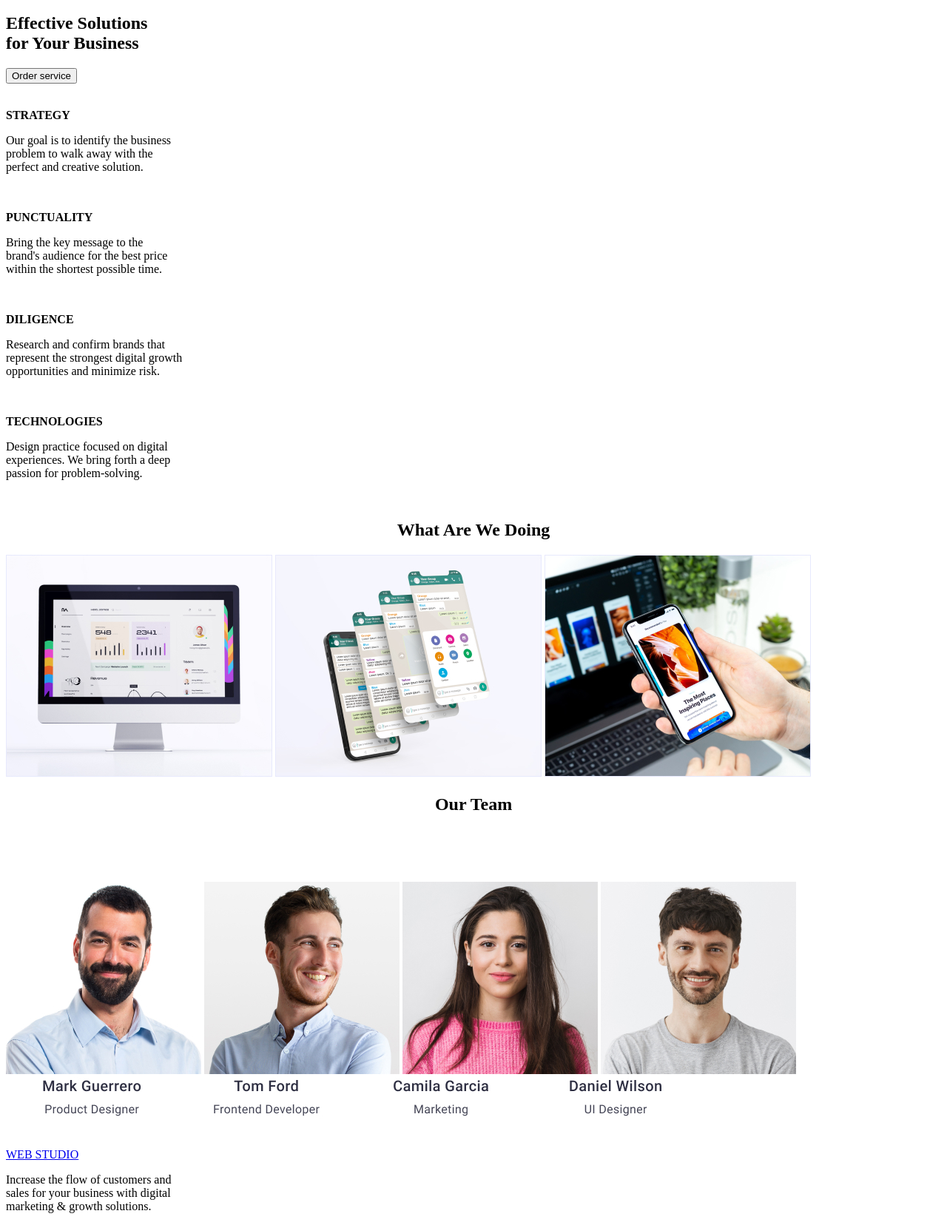
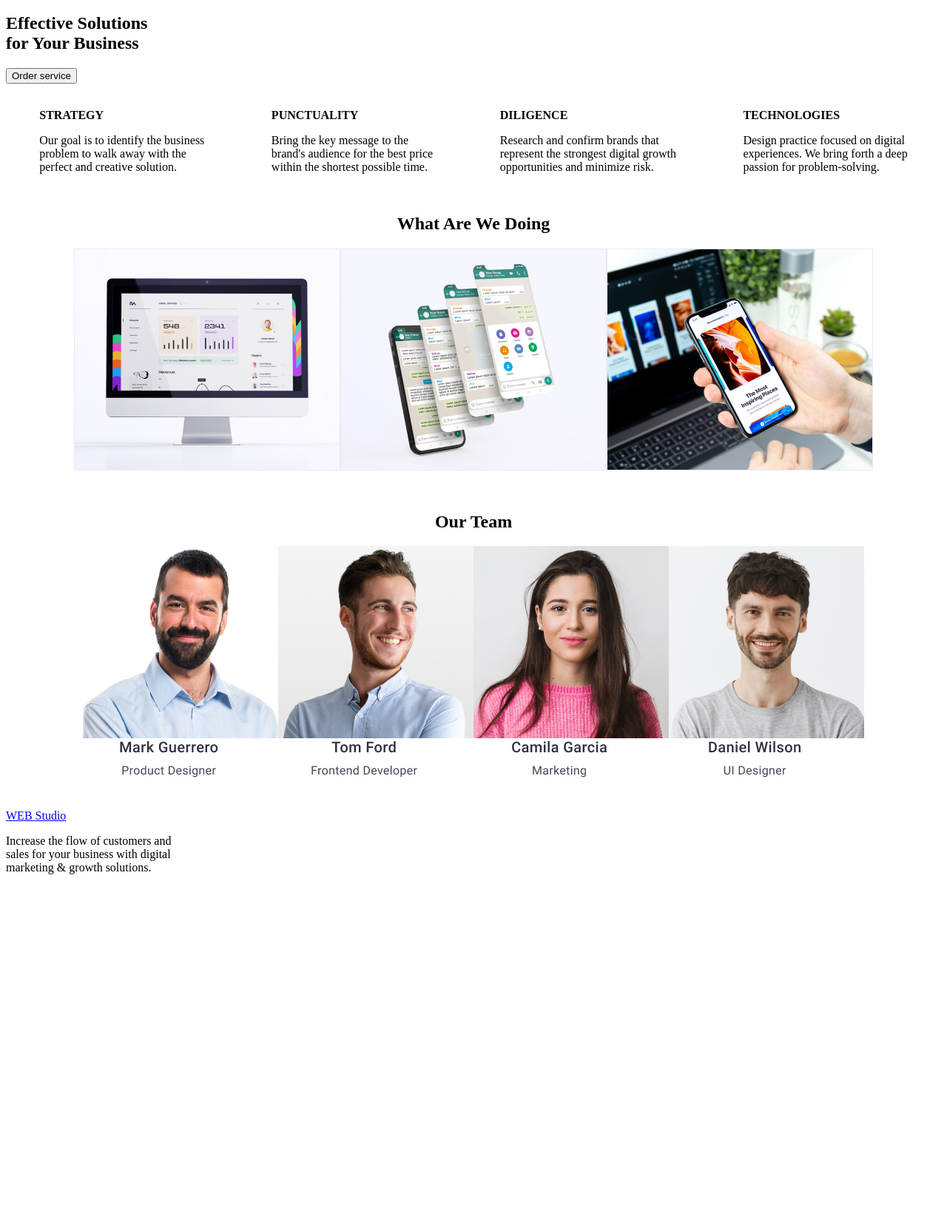
Before and after one commit to Imeh24/goit-markup-hw-01, a plain HTML site: page index.html in a window 1280 px wide. Shown: the part 166-1822 px from the top of the page at 74% size. After the commit the page ends 1364 px from the top, so only its background shows below. Drawn offline with Linux system fonts and the light colour scheme.

Commit message:
Update 6-21-23 7:00 pm

```diff
--- a/index.html
+++ b/index.html
@@ -32,54 +32,97 @@
                 <br>
             </section>
             <!--This is Section 2-->
-            <section>
+            <section style="display: flex; justify-content: space-around;">
+                <div>
                     <p>
                         <strong>STRATEGY</strong>
                     </p>
-                        <p>Our goal is to identify the business<br> problem to walk away with the<br> perfect and creative solution.</p><br>
+                    <p>
+                        Our goal is to identify the business<br> problem to walk away with the<br> perfect and creative solution.
+                    </p>
+                    <br>
+                </div>
+
+                <div>
                     <p>
                         <strong>PUNCTUALITY</strong>
                     </p>
-                        <p>Bring the key message to the<br> brand's audience for the best price<br> within the shortest possible time.</p><br>
+                    <p>
+                        Bring the key message to the<br> brand's audience for the best price<br> within the shortest possible time.
+                    </p>
+                    <br>
+                </div>
+
+                <div>
                     <p>
                         <strong>DILIGENCE</strong>
                     </p>
-                        <p>Research and confirm brands that<br> represent the strongest digital growth<br> opportunities and minimize risk.</p><br>
+                    <p>
+                        Research and confirm brands that<br> represent the strongest digital growth<br> opportunities and minimize risk.
+                    </p>
+                    <br>
+                </div>
+
+                <div>
                     <p>
                         <strong>TECHNOLOGIES</strong>
                     </p>
-                        <p>Design practice focused on digital<br> experiences. We bring forth a deep<br> passion for problem-solving.</p><br>
+                    <p>
+                        Design practice focused on digital<br> experiences. We bring forth a deep<br> passion for problem-solving.
+                    </p>
+                    <br>
+                </div>
+
             </section>
             <!--This is Section 3-->
             <section>
+
                 <h2 style="text-align: center;">What Are We Doing</h2>
+                <div style="display: flex; justify-content: center;">
                     <img src="images/Rectangle 71.jpg" alt="computer monitor" width="360px" height="300">
                     <img src="images/Rectangle 72.jpg" alt="phone" width="360" height="300">
-                <img src="images/Rectangle 73.jpg" alt="holding phonewidth width="360" height="300">
+                    <img src="images/Rectangle 73.jpg" alt="holding phonewidth" width="360" height="300">
+                </div>
+
             </section>
             <!--This is Section 3-->
+            <br>
+            <br>
             <section>
                 <h2 style="text-align: center;">Our Team</h2>
-                <br>
-                <br>
-                <br>
-                <br>
-                <img src="images/img1.jpg" alt="Mark Guerero" width="264px" height="260px">
-                <img src="images/img2.jpg" alt="Tom Ford" width="264" height="260">
-                <img src="images/img3.jpg" alt="Camila Garcia" width="264" height="260">
-                <img src="images/img4.jpg" alt="Daniel Wilson" width="264" height="260">
-                <br>
+                <div style="display: flex; justify-content: center;" >
+                    <div style="display: inline-block;">
+                        <img src="images/img1.jpg" alt="Mark Guerero" width="264px" height="260px" style="display: block;">
                         <img src="/images/Mark Guerero.jpg" alt="Mark Guerero Product Designer">
+                    </div>
+
+                    <div style="display: inline-block;">
+                        <img src="images/img2.jpg" alt="Tom Ford" width="264" height="260" style="display: block;">
                         <img src="images/Tom Ford.jpg" alt="Tom Ford Frontend Developer">
+                    </div>
+
+                    <div style="display: inline-block;">
+                        <img src="images/img3.jpg" alt="Camila Garcia" width="264" height="260" style="display:block;">
                         <img src="images/Camila Garcia.jpg" alt="Camila Garcia Marketing">
+
+                    </div>
+
+                    <div style="display: inline-block;">
+                        <img src="images/img4.jpg" alt="Daniel Wilson" width="264" height="260" style="display: block;">
                         <img src="images/Daniel Wilson.jpg" alt="Daniel Wilson UI Designer">
+                    </div>
+                </div>
             </section>
         </main>
             <br>
             <br>
         <!--This is footer-->
         <footer>
-            <a href="#webstudio" alt="site logo">WEB STUDIO</a>
+            <span>
+                <a href="#webstudio" alt="site logo">WEB </a>
+                <a href="#webstudio" alt="site logo">Studio </a>
+            </span>
+
             <p>Increase the flow of customers and<br> sales for your business with digital<br> marketing & growth solutions.</p>
 
 
```
Lines whose indentation alone changed are shown as unchanged.
